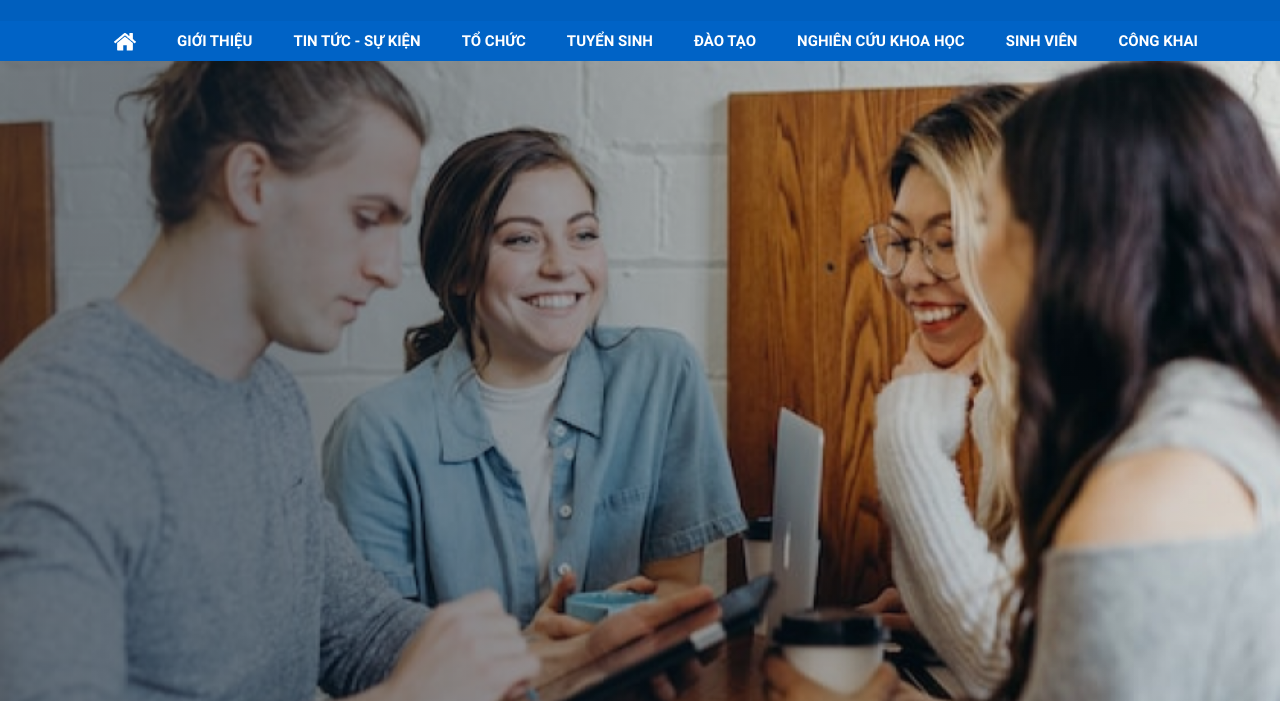
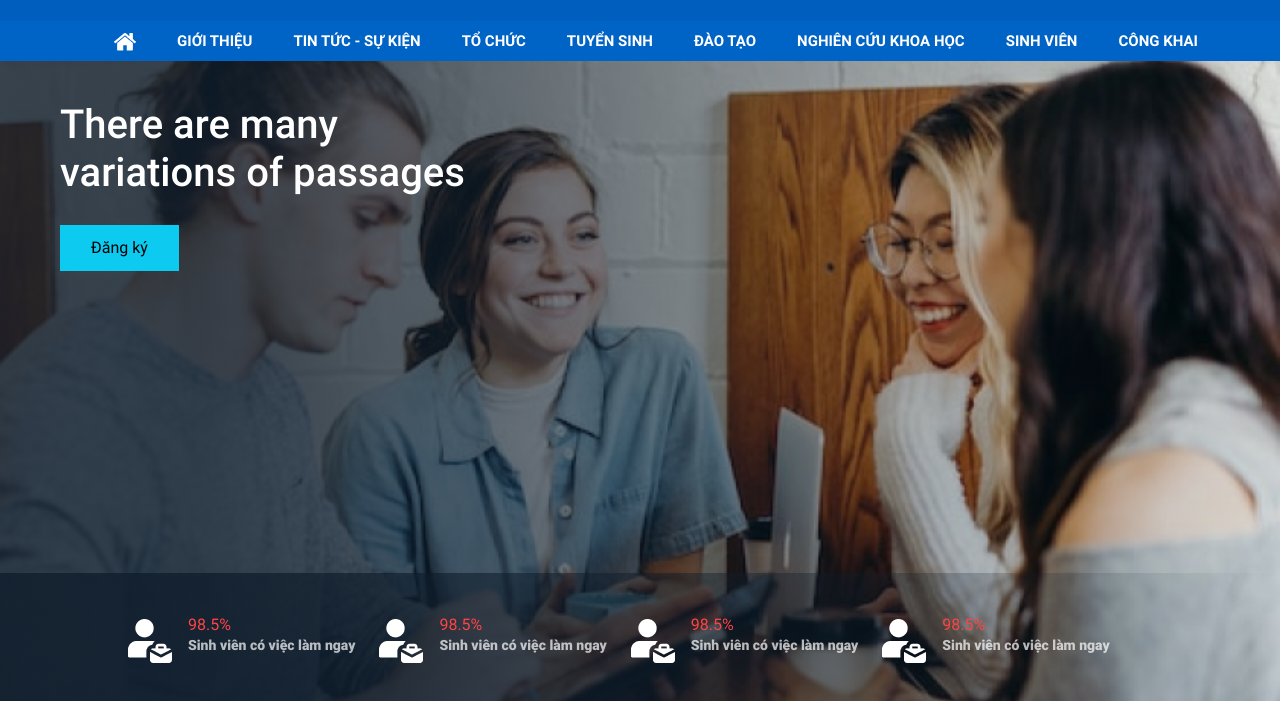
Before and after one commit to letranbason/web7, a plain HTML site: page index.html in a window 1280 px wide. Shown: the part 104-807 px from the top of the page. Drawn offline with Linux system fonts and the light colour scheme.

Commit message:
update 20230521

```diff
--- a/assets/css/main.scss
+++ b/assets/css/main.scss
@@ -129,8 +129,45 @@ header{
         height: 100%;
         top: 0;
         left: 0;
-        background: linear-gradient(90deg, rgba(15, 29, 44, 0.5) 15.94%, rgba(15, 29, 44, 0) 100%);;
+        background: linear-gradient(90deg, rgba(15, 29, 44, 0.8) 15.94%, rgba(15, 29, 44, 0) 100%);
         z-index: 1;
+    }
+    &::after{
+        content: "";
+        position: absolute;
+        width: 100%;
+        height: 20%;
+        bottom: 0;
+        left: 0;
+        background: linear-gradient(90deg, rgba(15, 29, 44, 0.8) 15.94%, rgba(15, 29, 44, 0) 100%);
+        z-index: 1;
+    }
+    .register{
+        position: absolute;
+        color: $primary-color;
+        z-index: 2;
+        left: 60px;
+        top: 40px;
+        .btn{
+            margin-top: 20px;
+            border-radius: 0px;
+            padding: 10px 30px;
+        }
+    }
+    .detail{
+        position: absolute;
+        z-index: 2;
+        bottom: 5%;
+        left: 10%;
+        .about{
+            color:#FF4444;
+            p{
+                font-weight: 600;
+                font-size: 14px;
+                line-height: 16px;
+                color: rgba(255, 255, 255, 0.7);
+            }
+        }
     }
 
 }
@@ -326,6 +363,8 @@ footer{
         line-height: 20px;
     }
     .below{
+        width: 100%;
+        height: 30px;
         background: #0057AE;
         .copyright{
             p{
--- a/index.html
+++ b/index.html
@@ -128,12 +128,44 @@
     </div>
     <div class="introduce-site">
         <div class="container">
-            <!-- <div class="register">
+            <div class="register">
                 <h1>
-                    There are many variations of passages
+                    There are many <br> variations of passages
                 </h1>
-            </div> -->
+                <button class="btn btn-info">Đăng ký</button>
+            </div>
+            <div class="detail d-flex gap-4 justify-content-center">
+                <div class="thing d-flex align-items-center gap-3">
+                    <img src="assets/images/students.png" class="img-fluid" alt="">
+                    <div class="about">
+                        98.5%
+                        <p>Sinh viên có việc làm ngay</p>
+                    </div>
+                </div>
+                <div class="thing d-flex align-items-center gap-3">
+                    <img src="assets/images/students.png" class="img-fluid" alt="">
+                    <div class="about">
+                        98.5%
+                        <p>Sinh viên có việc làm ngay</p>
+                    </div>
+                </div>
+                <div class="thing d-flex align-items-center gap-3">
+                    <img src="assets/images/students.png" class="img-fluid" alt="">
+                    <div class="about">
+                        98.5%
+                        <p>Sinh viên có việc làm ngay</p>
+                    </div>
+                </div>
+                <div class="thing d-flex align-items-center gap-3">
+                    <img src="assets/images/students.png" class="img-fluid" alt="">
+                    <div class="about">
+                        98.5%
+                        <p>Sinh viên có việc làm ngay</p>
+                    </div>
+                </div>
+            </div>
         </div>
+
     </div>
 
     <div class="content-site">
```
Also changed, not shown: assets/css/main.css, assets/images/students.png (added), 1 other file.
